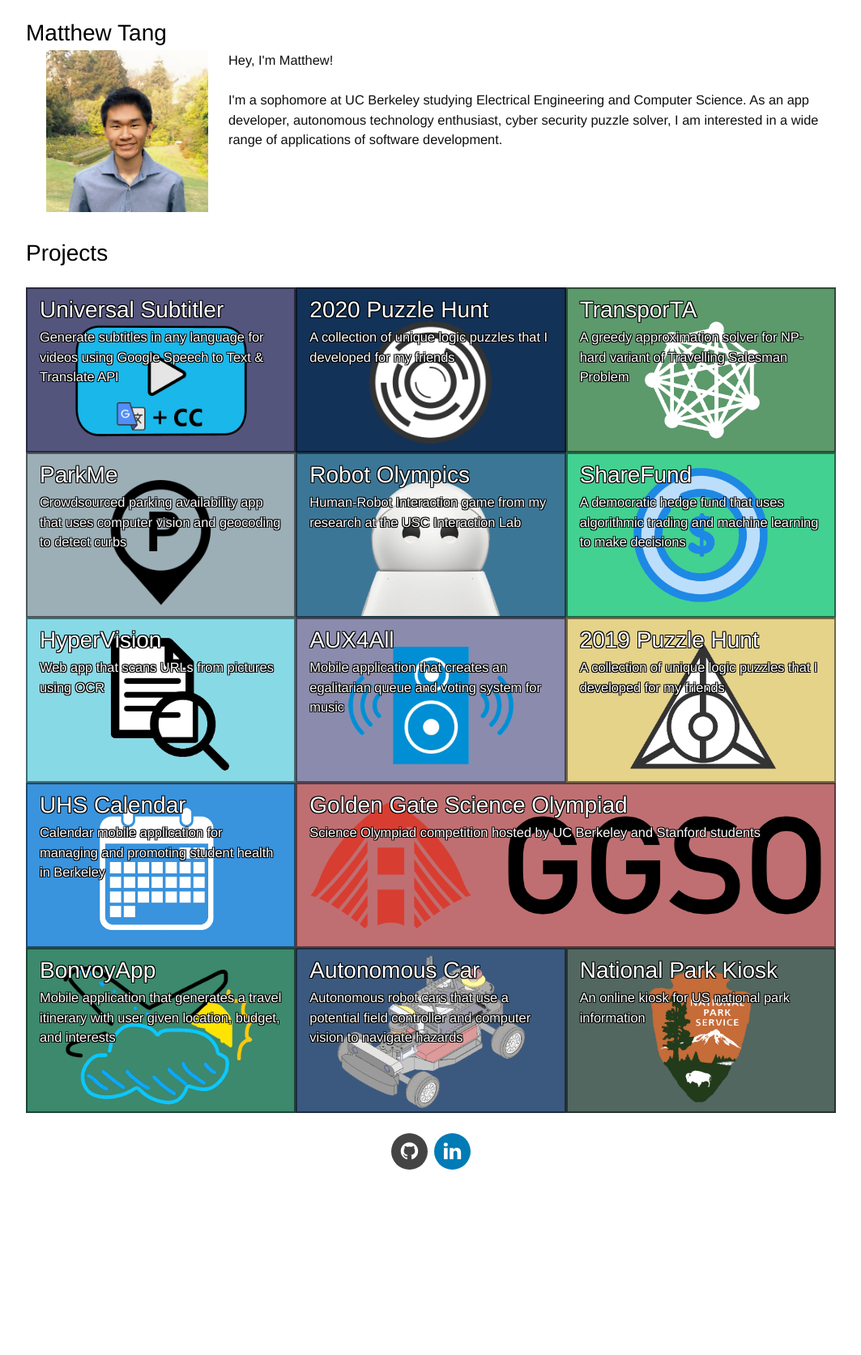
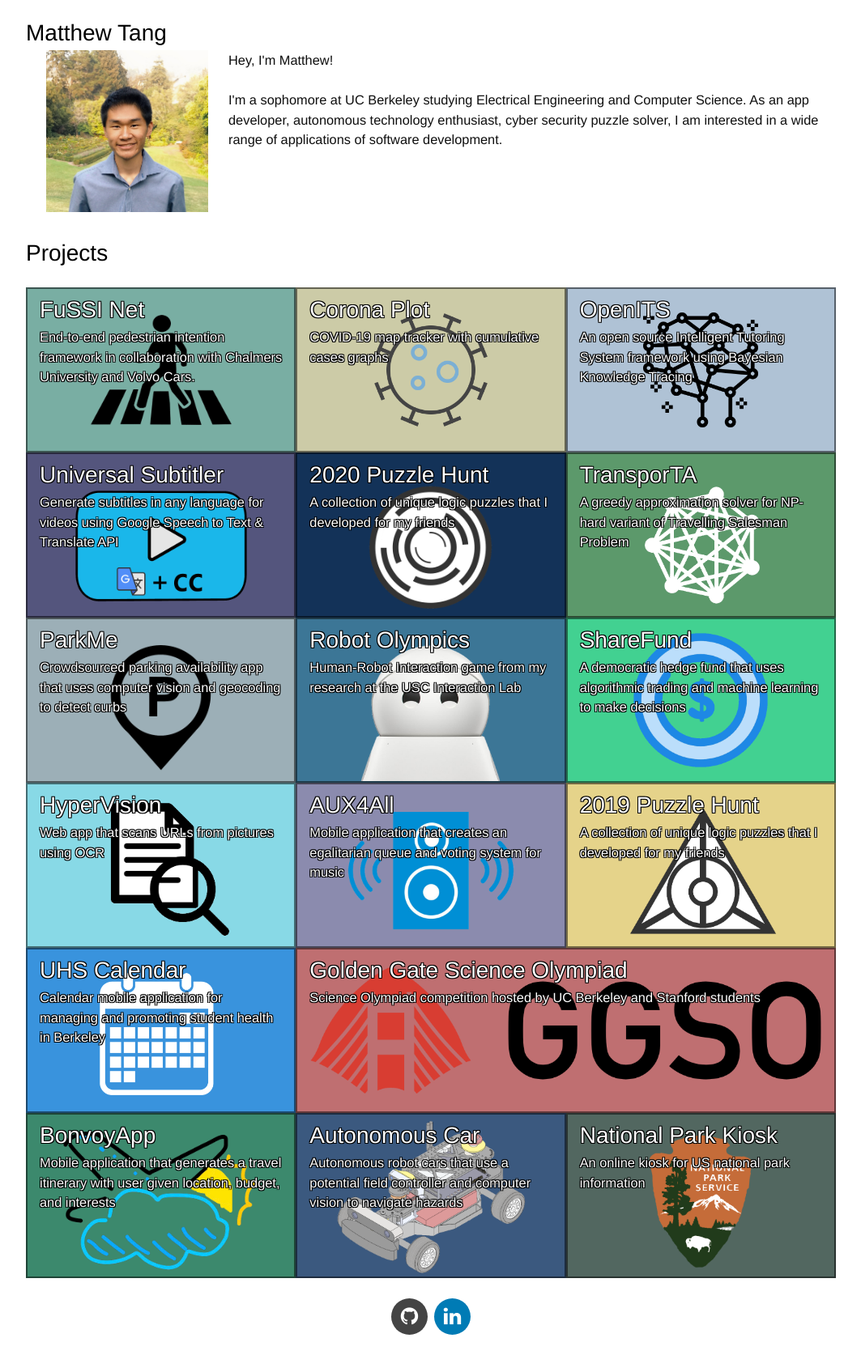
Before and after one commit to matthew29tang/personal-website, a Jekyll site: the page built from index.html, in a window 1280 px wide. Shown: the whole page at 81% size, without its empty margins (108-1171 px from the left). Built offline with Jekyll 4.4.1, drawn with Linux system fonts in a browser that asks for light colours; nearby versions of some CDN libraries; before the commit the page ends 1470 px from its top, so only the background shows below that.

Commit message:
Add sp20 projects

```diff
--- a/_data/portfolio.yml
+++ b/_data/portfolio.yml
@@ -1,4 +1,31 @@
 -   id: 1
+    name: FuSSI Net
+    desc: End-to-end pedestrian intention framework in collaboration with Chalmers University and Volvo Cars.
+    link: https://matthew29tang.github.io/pid-model/
+    img: fussinet.png
+    width: 4
+    height: 2
+    color: "#79AEA3"
+
+-   id: 2
+    name: Corona Plot
+    desc: COVID-19 map tracker with cumulative cases graphs
+    link: https://matthew29tang.github.io/corona-plot/
+    img: covid.png
+    width: 4
+    height: 2
+    color: "#CCCBA7"
+
+-   id: 3
+    name: OpenITS
+    desc: An open source Intelligent Tutoring System framework using Bayesian Knowledge Tracing
+    link: https://cahlr.github.io/OpenITS
+    img: openits.png
+    width: 4
+    height: 2
+    color: "#AFC2D5"
+
+-   id: 4
     name: Universal Subtitler
     desc: Generate subtitles in any language for videos using Google Speech to Text & Translate API
     link: https://github.com/matthew29tang/universal-subtitler
@@ -7,7 +34,7 @@
     height: 2
     color: "#54557D"
 
--   id: 2
+-   id: 5
     name: 2020 Puzzle Hunt
     desc: A collection of unique logic puzzles that I developed for my friends
     link: https://aacfpuzzlehunt.tech/
@@ -16,7 +43,7 @@
     height: 2
     color: "#133258"
 
--   id: 3
+-   id: 6
     name: TransporTA
     desc: A greedy approximation solver for NP-hard variant of Travelling Salesman Problem
     link: https://github.com/matthew29tang/TransporTA
@@ -25,7 +52,7 @@
     height: 2
     color: "#5C996B"
 
--   id: 4
+-   id: 7
     name: ParkMe
     desc: Crowdsourced parking availability app that uses computer vision and geocoding to detect curbs
     link: https://github.com/ishulai/ParkMe
@@ -34,7 +61,7 @@
     height: 2
     color: "#9CAFB7"
 
--   id: 5
+-   id: 8
     name: Robot Olympics
     desc: Human-Robot Interaction game from my research at the USC Interaction Lab
     link: https://matthew29tang.github.io/hri-game
@@ -43,7 +70,7 @@
     height: 2
     color: "#3C7696"
 
--   id: 6
+-   id: 9
     name: ShareFund
     desc: A democratic hedge fund that uses algorithmic trading and machine learning to make decisions
     link: https://github.com/matthew29tang/ShareFund
@@ -52,7 +79,7 @@
     height: 2
     color: "#42D191"
 
--   id: 7
+-   id: 10
     name: HyperVision
     desc: Web app that scans URLs from pictures using OCR
     link: https://matthew29tang.github.io/hypervision/
@@ -61,7 +88,7 @@
     height: 2
     color: "#88D9E6"
 
--   id: 8
+-   id: 11
     name: AUX4All
     desc: Mobile application that creates an egalitarian queue and voting system for music
     link: https://github.com/ishulai/AUX4All
@@ -70,7 +97,7 @@
     height: 2
     color: "#8B8BAE"
 
--   id: 9
+-   id: 12
     name: 2019 Puzzle Hunt
     desc: A collection of unique logic puzzles that I developed for my friends
     link: ./files/puzzlehunt19.pdf
@@ -79,7 +106,7 @@
     height: 2
     color: "#E5D38A"
 
--   id: 10
+-   id: 13
     name: UHS Calendar
     desc: Calendar mobile application for managing and promoting student health in Berkeley
     link: https://github.com/matthew29tang/UHS-Cal
@@ -88,7 +115,7 @@
     height: 2
     color: "#3993DD"
 
--   id: 11
+-   id: 14
     name: Golden Gate Science Olympiad
     desc: Science Olympiad competition hosted by UC Berkeley and Stanford students
     link: https://goldengateso.com/
@@ -97,7 +124,7 @@
     height: 2
     color: "#BF6F71"
 
--   id: 12
+-   id: 15
     name: BonvoyApp
     desc: Mobile application that generates a travel itinerary with user given location, budget, and interests
     link: https://github.com/matthew29tang/Bonvoyapp
@@ -106,7 +133,7 @@
     height: 2
     color: "#3C896D"
 
--   id: 13
+-   id: 16
     name: Autonomous Car
     desc: Autonomous robot cars that use a potential field controller and computer vision to navigate hazards
     link: https://youtu.be/SVdoSp3nEDU
@@ -115,7 +142,7 @@
     height: 2
     color: "#3B597F"
 
--   id: 14
+-   id: 17
     name: National Park Kiosk
     desc: An online kiosk for US national park information
     link: https://matthew29tang.github.io/nps-kiosk/
```
Also changed, not shown: img/logos/covid.png (added), img/logos/fussinet.png (added), img/logos/openits.png (added), 1 other file.
